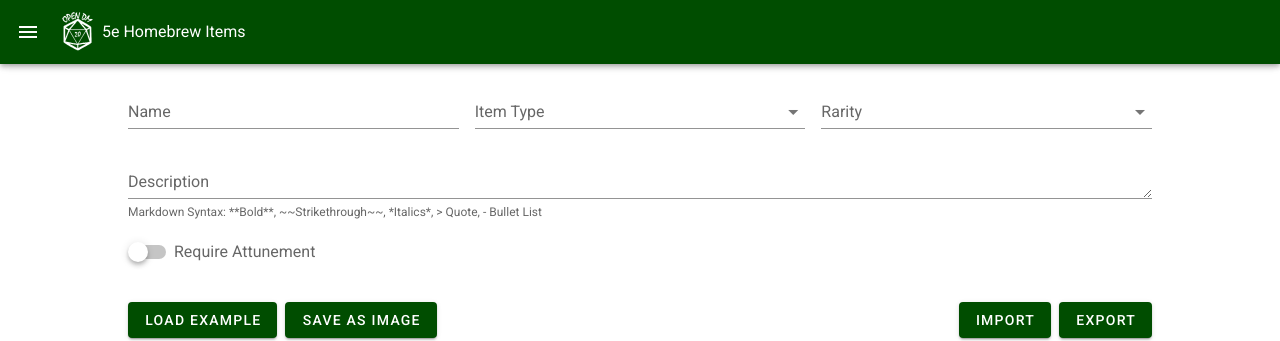
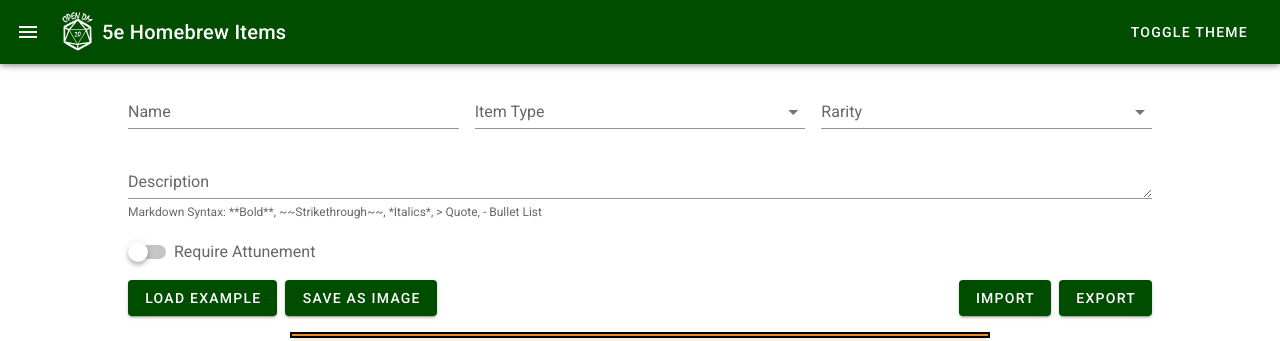
Before and after one commit to TJCowx/5e-homebrew-items, a Vue app: page / in a window 1280 px wide. Shown: the top 341 px of the page. Built offline with nearby package versions, Linux system fonts and the light colour scheme.

Commit message:
added dark theme

```diff
--- a/src/App.vue
+++ b/src/App.vue
@@ -3,11 +3,13 @@
     <v-app>
       <div>
         <AppBar v-on:toggle-drawer="updateDrawer" />
+        <!-- <v-theme-provider> -->
         <v-navigation-drawer v-model="openDrawer" absolute temporary>
           <NavList />
           <v-footer absolute> Version {{ version }} </v-footer>
         </v-navigation-drawer>
         <Item class="item-container" />
+        <!-- </v-theme-provider> -->
       </div>
     </v-app>
   </div>
--- a/src/components/item/Item.vue
+++ b/src/components/item/Item.vue
@@ -3,14 +3,14 @@
     <div class="row-container">
       <v-text-field
         class="name-input"
-        color="primary"
+        color="accent"
         label="Name"
         v-model="item.name"
         :rules="reqRules"
       />
       <v-select
         class="type-input"
-        color="primary"
+        color="accent"
         label="Item Type"
         v-model="item.itemType"
         @change="changeItemType"
@@ -19,7 +19,7 @@
       ></v-select>
       <v-select
         class="type-input"
-        color="primary"
+        color="accent"
         label="Rarity"
         v-model="item.rarity"
         :items="rarities"
@@ -27,7 +27,7 @@
       ></v-select>
     </div>
     <v-textarea
-      color="primary"
+      color="accent"
       label="Description"
       v-model="item.description"
       :hint="'Markdown Syntax: **Bold**, ~~Strikethrough~~, *Italics*, > Quote, - Bullet List'"
@@ -38,12 +38,13 @@
     <div class="row-container">
       <v-switch
         class="toggle-item"
-        color="primary"
+        color="accent"
         label="Require Attunement"
         v-model="item.reqAttune"
+        hide-details
       ></v-switch>
       <v-text-field
-        color="primary"
+        color="accent"
         label="Attune Requirement"
         hint="Any additional requirements for attunement"
         persistent-hint
@@ -52,14 +53,14 @@
       />
     </div>
     <v-autocomplete
-      color="primary"
+      color="accent"
       label="Weapon Type"
       v-model="item.itemSubType"
       :items="weaponTypes"
       v-show="item.itemType === 'Weapon'"
     ></v-autocomplete>
     <v-autocomplete
-      color="primary"
+      color="accent"
       label="Armour Type"
       v-model="item.itemSubType"
       :items="armourTypes"
--- a/src/components/item/stat-block/StatBlock.vue
+++ b/src/components/item/stat-block/StatBlock.vue
@@ -67,6 +67,7 @@ export default {
 }
 
 .subtext {
+  color: black;
   font-size: 12px;
   font-style: italic;
 }
--- a/src/components/layout/AppBar.vue
+++ b/src/components/layout/AppBar.vue
@@ -1,7 +1,12 @@
 <template>
   <v-app-bar color="#004d00" dark>
     <v-app-bar-nav-icon @click="$emit('toggle-drawer')"></v-app-bar-nav-icon>
-    <img :src="logo" /> 5e Homebrew Items
+    <img :src="logo" />
+    <div class="title">
+      <v-toolbar-title>5e Homebrew Items</v-toolbar-title>
+    </div>
+    <v-spacer></v-spacer>
+    <v-btn color="#004d00" depressed @click="switchTheme"> Toggle Theme </v-btn>
   </v-app-bar>
 </template>
 
@@ -11,8 +16,31 @@ export default {
   data: () => ({
     logo: require("../../assets/logo.svg"),
   }),
+  methods: {
+    switchTheme() {
+      this.$vuetify.theme.dark = !this.$vuetify.theme.dark;
+
+      localStorage.setItem(
+        "theme",
+        this.$vuetify.theme.dark ? "dark" : "light"
+      );
+    },
+  },
 };
 </script>
 
 <style scoped>
+/** For smaller screens */
+@media screen and (max-width: 767px) {
+  .title {
+    display: none;
+  }
+}
+
+/** For larger screens (landscape mobile and up) */
+@media screen and (min-width: 768px) {
+  .title {
+    display: block;
+  }
+}
 </style>
--- a/src/plugins/vuetify.js
+++ b/src/plugins/vuetify.js
@@ -6,12 +6,18 @@ Vue.use(Vuetify)
 
 const opts = {
   theme: {
+    dark: localStorage.getItem('theme') === 'dark',
     themes: {
       light: {
         primary: "#004d00",
         secondary: "#4D0026",
         accent: "#004d00"
-      }
+      },
+      dark: {
+        primary: "#004d00",
+        secondary: "#4D0026",
+        accent: "#009900"
+      },
     }
   }
 }
```
Also changed, not shown: 1 other file (tests, documents, lock files or other folders).
